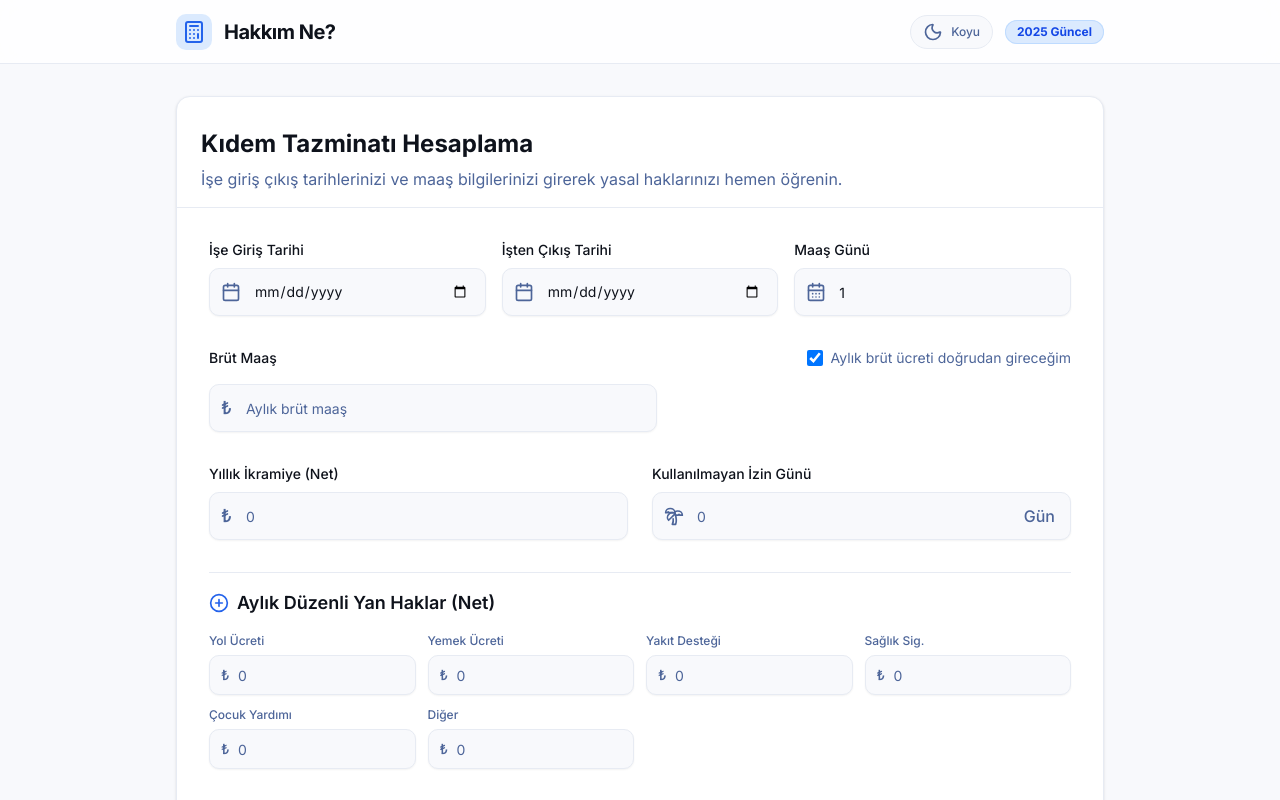
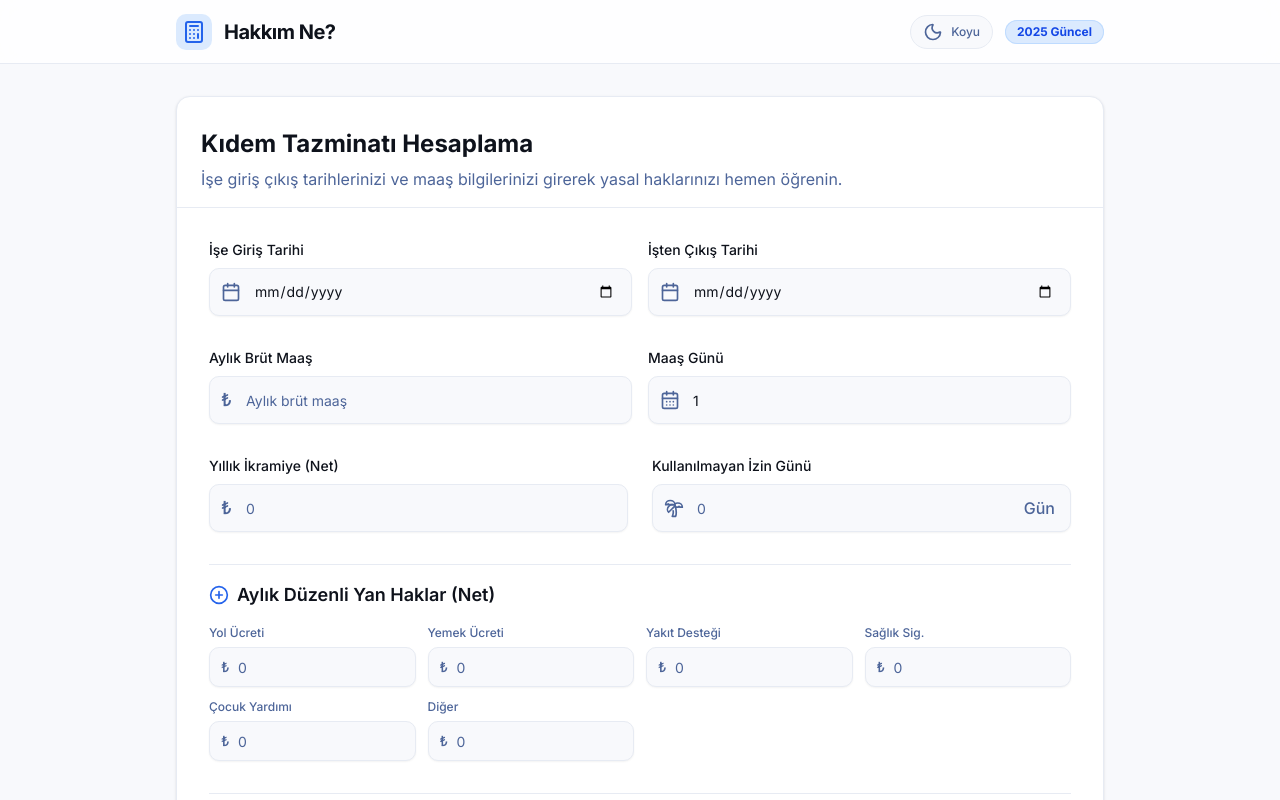
Before and after one commit to FrknKoseoglu/hakkimne, a Next.js app: page / in a window 1280 px wide. Shown: the top 800 px of the page. Built offline with nearby package versions, Linux system fonts and the light colour scheme.

Commit message:
remove feature dönem [deploy]

```diff
--- a/src/components/SeveranceCalculator.tsx
+++ b/src/components/SeveranceCalculator.tsx
@@ -125,9 +125,6 @@ export function SeveranceCalculator() {
     cumulativeTaxBase: 0,
   });
 
-  // Toggle: true = manual monthly entry, false = calculate from daily
-  const [useMonthlyGross, setUseMonthlyGross] = useState(true);
-
   const result = useSeveranceCalculator(calculatorInput);
 
   const { register, handleSubmit, formState: { errors }, watch, control, setValue } = useForm<FormData>({
@@ -153,11 +150,7 @@ export function SeveranceCalculator() {
   const watchedEndDate = watch("endDate");
   const watchedSalaryDay = watch("salaryDay");
   const watchedGrossSalary = watch("grossSalary");
-  const watchedAnnualBonus = watch("annualBonus");
 
-  // State for daily calculation mode
-  const [periodSalary, setPeriodSalary] = useState("");
-  const [additionalPayments, setAdditionalPayments] = useState("0");
   const [isHydrated, setIsHydrated] = useState(false);
 
   // Load from localStorage AFTER hydration (client-side only)
@@ -180,10 +173,6 @@ export function SeveranceCalculator() {
         if (data.otherBenefits) setValue("otherBenefits", data.otherBenefits);
         if (data.unusedLeaveDays) setValue("unusedLeaveDays", data.unusedLeaveDays);
         if (data.cumulativeTaxBase) setValue("cumulativeTaxBase", data.cumulativeTaxBase);
-        // Set other state
-        if (data.periodSalary) setPeriodSalary(data.periodSalary);
-        if (data.additionalPayments) setAdditionalPayments(data.additionalPayments);
-        if (data.useMonthlyGross !== undefined) setUseMonthlyGross(data.useMonthlyGross);
       }
     } catch (e) {
       console.error("Failed to load saved form data", e);
@@ -197,49 +186,13 @@ export function SeveranceCalculator() {
     if (!isHydrated) return;
     const dataToSave = {
       ...watchAllFields,
-      periodSalary,
-      additionalPayments,
-      useMonthlyGross,
     };
     localStorage.setItem(STORAGE_KEY, JSON.stringify(dataToSave));
-  }, [watchAllFields, periodSalary, additionalPayments, useMonthlyGross, isHydrated]);
+  }, [watchAllFields, isHydrated]);
 
-  // Auto-calculate worked days from endDate and salaryDay (same as proRatedDays in hook)
-  const calculatedWorkedDays = (() => {
-    if (!watchedEndDate || !watchedSalaryDay) return 0;
-    const endDate = new Date(watchedEndDate);
-    if (isNaN(endDate.getTime())) return 0;
 
-    const salaryDay = parseInt(watchedSalaryDay) || 1;
-    const endDay = endDate.getDate();
-
-    if (endDay > salaryDay) {
-      return endDay - salaryDay;
-    } else if (endDay < salaryDay) {
-      const lastDayPrevMonth = new Date(endDate.getFullYear(), endDate.getMonth(), 0).getDate();
-      return (lastDayPrevMonth - salaryDay) + endDay;
-    }
-    return 0;
-  })();
-
-  // Calculate monthly gross from daily values
-  const calculatedMonthlyGross = (() => {
-    if (useMonthlyGross) return null;
-    const days = calculatedWorkedDays;
-    const salary = parseTurkishNumber(periodSalary);
-    const additional = parseTurkishNumber(additionalPayments);
-
-    if (days <= 0 || salary <= 0) return null;
-
-    const dailyRate = salary / days;
-    const monthlyGross = (dailyRate * 30) + additional;
-    return monthlyGross;
-  })();
-
-  // Sync calculated gross to form when it changes
-  const effectiveGrossSalary = useMonthlyGross
-    ? parseTurkishNumber(watchedGrossSalary || "")
-    : (calculatedMonthlyGross || 0);
+  // Get gross salary from form
+  const effectiveGrossSalary = parseTurkishNumber(watchedGrossSalary || "");
 
   const salaryDayWarning = (() => {
     if (!watchedEndDate || !watchedSalaryDay) return null;
@@ -288,30 +241,11 @@ export function SeveranceCalculator() {
       return;
     }
 
-    // Conditional validation based on checkbox state
-    if (useMonthlyGross) {
-      // When checkbox is checked, require grossSalary
+    // Validate grossSalary
     const grossSalaryValue = parseTurkishNumber(data.grossSalary || "");
     if (grossSalaryValue <= 0) {
       setSalaryError("Aylık brüt maaş giriniz");
       return;
-      }
-    } else {
-      // When checkbox is unchecked, require periodSalary, additionalPayments, and valid worked days
-      if (calculatedWorkedDays <= 0) {
-        setSalaryError("Çıkış tarihi ve maaş gününü giriniz");
-        return;
-      }
-      const periodSalaryValue = parseTurkishNumber(periodSalary);
-      const additionalPaymentsValue = parseTurkishNumber(additionalPayments);
-      if (periodSalaryValue <= 0) {
-        setSalaryError("Dönem brüt ücreti giriniz");
-        return;
-      }
-      if (additionalPaymentsValue < 0) {
-        setSalaryError("Ek toplam ödemeler geçersiz");
-        return;
-      }
     }
 
     setCalculatorInput({
@@ -348,8 +282,8 @@ export function SeveranceCalculator() {
 
         <div className="p-6 md:p-8 space-y-8">
           <form onSubmit={handleSubmit(onSubmit)} className="space-y-8">
-            {/* Dates & Salary Day - 3 columns */}
-            <div className="grid grid-cols-1 md:grid-cols-3 gap-4">
+            {/* Dates - 2 columns */}
+            <div className="grid grid-cols-1 md:grid-cols-2 gap-4">
               <div className="space-y-2">
                 <Label htmlFor="startDate" className="text-sm font-medium text-[var(--text-main)]">
                   İşe Giriş Tarihi
@@ -383,6 +317,42 @@ export function SeveranceCalculator() {
                 </div>
                 {errors.endDate && <p className="text-sm text-red-500">{errors.endDate.message}</p>}
               </div>
+            </div>
+
+            {/* Date validation error */}
+            {dateError && (
+              <p className="text-sm text-red-500 flex items-center gap-1">
+                <AlertCircle className="w-4 h-4" />
+                {dateError}
+              </p>
+            )}
+
+            {/* Brüt Maaş */}
+            <div className="grid grid-cols-1 md:grid-cols-2 gap-4">
+              <div className="space-y-2">
+                <Label htmlFor="grossSalary" className="text-sm font-medium text-[var(--text-main)]">
+                  Aylık Brüt Maaş
+                </Label>
+                <div className="relative">
+                  <span className="absolute left-3 top-1/2 -translate-y-1/2 text-[var(--text-muted)] font-medium text-lg">
+                    ₺
+                  </span>
+                  <Controller
+                    name="grossSalary"
+                    control={control}
+                    render={({ field }) => (
+                      <CurrencyInput
+                        id="grossSalary"
+                        value={field.value || ""}
+                        onChange={field.onChange}
+                        placeholder="Aylık brüt maaş"
+                        className="h-12 pl-9 pr-4 w-full rounded-lg border border-[var(--border-light)] bg-[var(--background-light)] focus:border-blue-500 focus:ring-4 focus:ring-blue-500/10 transition-all"
+                      />
+                    )}
+                  />
+                </div>
+                {errors.grossSalary && <p className="text-sm text-red-500">{errors.grossSalary.message}</p>}
+              </div>
 
               <div className="space-y-2">
                 <Label htmlFor="salaryDay" className="text-sm font-medium text-[var(--text-main)]">
@@ -410,119 +380,6 @@ export function SeveranceCalculator() {
               </div>
             </div>
 
-            {/* Date validation error */}
-            {dateError && (
-              <p className="text-sm text-red-500 flex items-center gap-1">
-                <AlertCircle className="w-4 h-4" />
-                {dateError}
-              </p>
-            )}
-
-            {/* Brüt Maaş Section with Toggle */}
-            <div className="space-y-4">
-              <div className="flex items-center justify-between">
-                <Label className="text-sm font-medium text-[var(--text-main)]">
-                  Brüt Maaş
-                </Label>
-                <label className="flex items-center gap-2 cursor-pointer">
-                  <input
-                    type="checkbox"
-                    checked={useMonthlyGross}
-                    onChange={(e) => setUseMonthlyGross(e.target.checked)}
-                    className="w-4 h-4 text-blue-600 border-[var(--border-light)] rounded focus:ring-blue-500 bg-[var(--background-light)]"
-                  />
-                  <span className="text-sm text-[var(--text-muted)]">
-                    Aylık brüt ücreti doğrudan gireceğim
-                  </span>
-                </label>
-              </div>
-
-              {useMonthlyGross ? (
-                // Manual monthly entry
-                <div className="relative max-w-md">
-                  <span className="absolute left-3 top-1/2 -translate-y-1/2 text-[var(--text-muted)] font-medium text-lg">
-                    ₺
-                  </span>
-                  <Controller
-                    name="grossSalary"
-                    control={control}
-                    render={({ field }) => (
-                      <CurrencyInput
-                        id="grossSalary"
-                        value={field.value || ""}
-                        onChange={field.onChange}
-                        placeholder="Aylık brüt maaş"
-                        className="h-12 pl-9 pr-4 rounded-lg border border-[var(--border-light)] bg-[var(--background-light)] focus:border-blue-500 focus:ring-4 focus:ring-blue-500/10 transition-all"
-                      />
-                    )}
-                  />
-                  {errors.grossSalary && <p className="text-sm text-red-500 mt-1">{errors.grossSalary.message}</p>}
-                </div>
-              ) : (
-                // Calculate from daily
-                <div className="space-y-4 p-4 bg-[var(--muted)] rounded-lg border border-[var(--border-light)]">
-                  {/* Info about worked days */}
-                  {calculatedWorkedDays > 0 && (
-                    <div className="flex items-center gap-2 text-sm text-[var(--text-muted)] bg-[var(--card)] border border-[var(--border-light)] rounded-lg px-3 py-2">
-                      <Info className="w-5 h-5 text-blue-500" />
-                      <span>
-                        Çıkış tarihi ve maaş gününe göre <strong>{calculatedWorkedDays} gün</strong> çalıştınız.
-                      </span>
-                    </div>
-                  )}
-
-                  <div className="grid grid-cols-1 md:grid-cols-2 gap-4">
-                    <div className="space-y-1.5">
-                      <Label className="text-xs font-medium text-[var(--text-muted)]">
-                        {calculatedWorkedDays} Günlük Dönem Brüt Ücreti
-                      </Label>
-                      <div className="relative">
-                        <span className="absolute left-3 top-1/2 -translate-y-1/2 text-[var(--text-muted)] font-medium">
-                          ₺
-                        </span>
-                        <CurrencyInput
-                          value={periodSalary}
-                          onChange={setPeriodSalary}
-                          placeholder="0"
-                          className="h-10 pl-8 pr-3 w-full rounded-lg border border-[var(--border-light)] bg-[var(--background-light)] text-[var(--text-main)] text-sm focus:border-blue-500 focus:ring-4 focus:ring-blue-500/10 transition-all"
-                        />
-                      </div>
-                    </div>
-                    <div className="space-y-1.5">
-                      <Label className="text-xs font-medium text-[var(--text-muted)]">
-                        Ek Toplam Ödemeler
-                      </Label>
-                      <div className="relative">
-                        <span className="absolute left-3 top-1/2 -translate-y-1/2 text-[var(--text-muted)] font-medium">
-                          ₺
-                        </span>
-                        <CurrencyInput
-                          value={additionalPayments}
-                          onChange={setAdditionalPayments}
-                          placeholder="0"
-                          className="h-10 pl-8 pr-3 w-full rounded-lg border border-[var(--border-light)] bg-[var(--background-light)] text-[var(--text-main)] text-sm focus:border-blue-500 focus:ring-4 focus:ring-blue-500/10 transition-all"
-                        />
-                      </div>
-                    </div>
-                  </div>
-
-                  {/* Calculated Result */}
-                  {calculatedMonthlyGross !== null && (
-                    <div className="flex items-center justify-between p-3 bg-blue-50 dark:bg-blue-900/30 border border-blue-200 dark:border-blue-800 rounded-lg">
-                      <div className="text-sm text-blue-700 dark:text-blue-300">
-                        <span className="font-medium">Hesaplanan Aylık Brüt:</span>
-                        <span className="text-xs ml-2 text-blue-600 dark:text-blue-400">
-                          (₺{formatTurkishNumber(periodSalary)} ÷ {calculatedWorkedDays} gün) × 30 + ₺{formatTurkishNumber(additionalPayments)}
-                        </span>
-                      </div>
-                      <span className="text-lg font-bold text-blue-700 dark:text-blue-300">
-                        {formatCurrency(calculatedMonthlyGross)}
-                      </span>
-                    </div>
-                  )}
-                </div>
-              )}
-
             {/* Salary validation error */}
             {salaryError && (
               <p className="text-sm text-red-500 flex items-center gap-1">
@@ -530,7 +387,6 @@ export function SeveranceCalculator() {
                 {salaryError}
               </p>
             )}
-            </div>
 
             {/* Annual Bonus & Leave Days */}
             <div className="grid grid-cols-1 md:grid-cols-2 gap-6">
```
Lines whose indentation alone changed are shown as unchanged.
